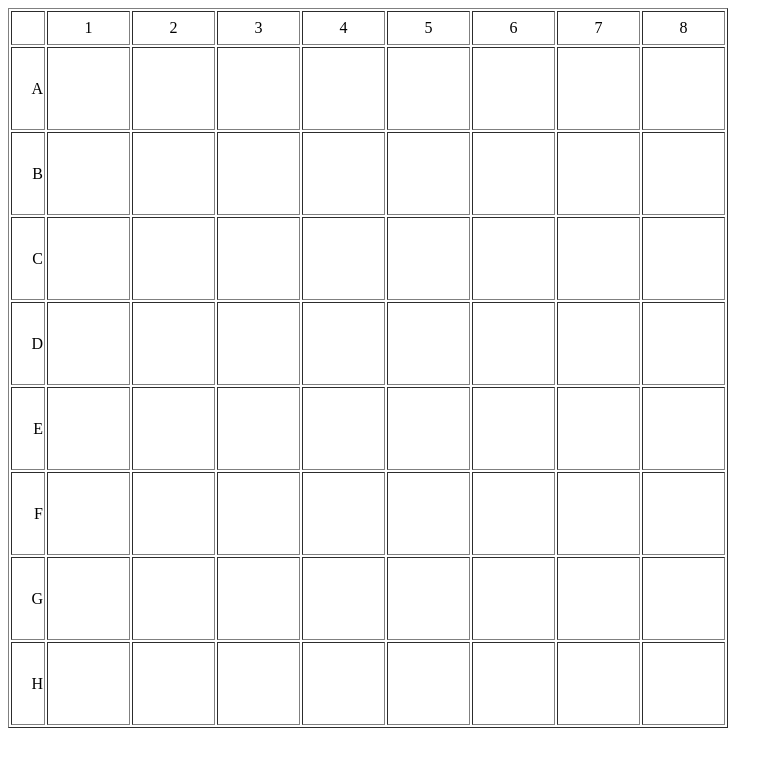
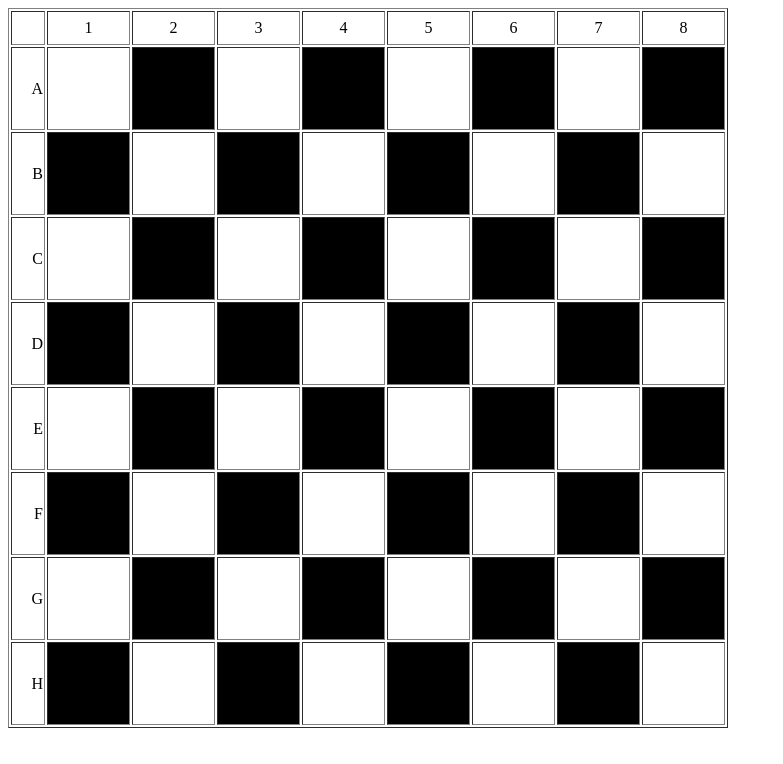
Before and after one commit to HoangHai0156/Module_1_Hoang_Hai_c0223g1, a plain HTML site: page [Bài tập] Tạo bảng nâng cao/Chess.html in a window 1280 px wide. Shown: the whole page, without its empty margins (0-783 px from the left). Drawn offline with Linux system fonts and the light colour scheme.

Commit message:
07/03/2023

```diff
--- a/[Bài tập] Tạo bảng nâng cao/Chess.html
+++ b/[Bài tập] Tạo bảng nâng cao/Chess.html
@@ -23,89 +23,89 @@
             <tr>
                 <td valign="middle" width="30" align="right">A</td>
                 <td></td>
+                <td bgcolor="black"></td>
                 <td></td>
+                <td bgcolor="black"></td>
                 <td></td>
+                <td bgcolor="black"></td>
                 <td></td>
-                <td></td>
-                <td></td>
-                <td></td>
-                <td></td>
+                <td bgcolor="black"></td>
             </tr>
             <tr>
                 <td valign="middle" align="right">B</td>
+                <td bgcolor="black"></td>
                 <td></td>
+                <td bgcolor="black"></td>
                 <td></td>
+                <td bgcolor="black"></td>
                 <td></td>
-                <td></td>
-                <td></td>
-                <td></td>
-                <td></td>
+                <td bgcolor="black"></td>
                 <td></td>
             </tr>
             <tr>
                 <td valign="middle" align="right">C</td>
                 <td></td>
+                <td bgcolor="black"></td>
                 <td></td>
+                <td bgcolor="black"></td>
                 <td></td>
+                <td bgcolor="black"></td>
                 <td></td>
-                <td></td>
-                <td></td>
-                <td></td>
-                <td></td>
+                <td bgcolor="black"></td>
             </tr>
             <tr>
                 <td valign="middle" align="right">D</td>
+                <td bgcolor="black"></td>
                 <td></td>
+                <td bgcolor="black"></td>
                 <td></td>
+                <td bgcolor="black"></td>
                 <td></td>
-                <td></td>
-                <td></td>
-                <td></td>
-                <td></td>
+                <td bgcolor="black"></td>
                 <td></td>
             </tr>
             <tr>
                 <td valign="middle" align="right">E</td>
                 <td></td>
+                <td bgcolor="black"></td>
                 <td></td>
+                <td bgcolor="black"></td>
                 <td></td>
+                <td bgcolor="black"></td>
                 <td></td>
-                <td></td>
-                <td></td>
-                <td></td>
-                <td></td>
+                <td bgcolor="black"></td>
             </tr>
             <tr>
                 <td valign="middle" align="right">F</td>
+                <td bgcolor="black"></td>
                 <td></td>
+                <td bgcolor="black"></td>
                 <td></td>
+                <td bgcolor="black"></td>
                 <td></td>
-                <td></td>
-                <td></td>
-                <td></td>
-                <td></td>
+                <td bgcolor="black"></td>
                 <td></td>
             </tr>
             <tr>
                 <td valign="middle" align="right">G</td>
                 <td></td>
+                <td bgcolor="black"></td>
                 <td></td>
+                <td bgcolor="black"></td>
                 <td></td>
+                <td bgcolor="black"></td>
                 <td></td>
-                <td></td>
-                <td></td>
-                <td></td>
-                <td></td>
+                <td bgcolor="black"></td>
             </tr>
             <tr>
                 <td valign="middle" align="right">H</td>
+                <td bgcolor="black"></td>
                 <td></td>
+                <td bgcolor="black"></td>
                 <td></td>
+                <td bgcolor="black"></td>
                 <td></td>
-                <td></td>
-                <td></td>
-                <td></td>
-                <td></td>
+                <td bgcolor="black"></td>
                 <td></td>
             </tr>
         </tbody>
```
Also changed, not shown: [Bài tập] Tạo bảng nâng cao/calender.html (+19 -19 lines).
